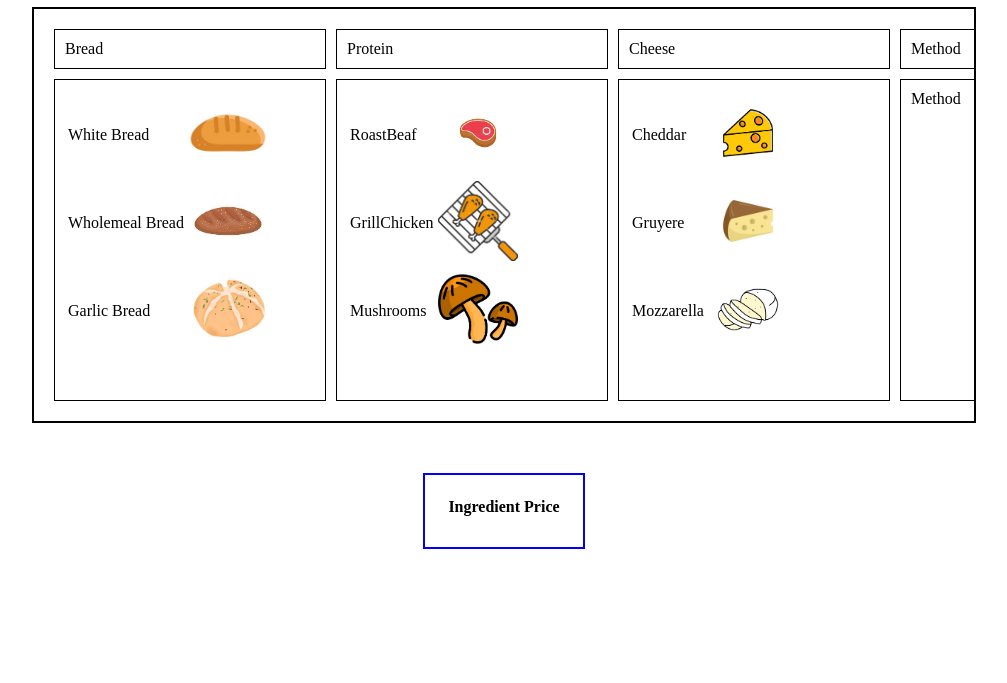
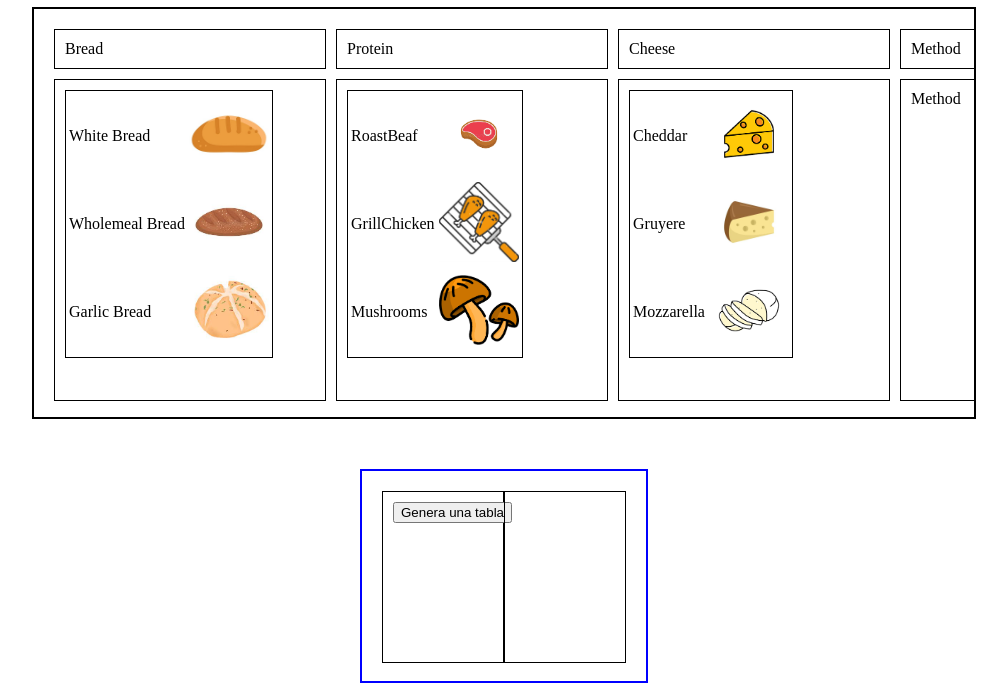
Before and after one commit to Danni-HB/The-self-sandwich, a plain HTML site: page Integrity.html in a window 1280 px wide. Shown: the part 117-800 px from the top of the page, without its empty margins (136-1143 px from the left). Drawn offline with Linux system fonts and the light colour scheme.

Commit message:
version4

```diff
--- a/Integrity.html
+++ b/Integrity.html
@@ -30,6 +30,8 @@
       overflow-x: auto;
     }
     .contenedor2 {
+      display: grid;
+      grid-template-columns: 1fr 1fr;
       border: 2px solid #00f;
       padding: 20px;
       margin-top: 50px;
@@ -55,10 +57,22 @@
       height: 300px;
       box-sizing: content-box;
     }
+    .item{
+      border: 1px solid #000;
+      padding: 50px;
+      box-sizing: border-box;
+      padding: 10px;
+      width: 100px;
+      height: 150px;
+      box-sizing: content-box;
+    }
 
     img{
       width: 80px;
       height: 80px;
+    }
+    table{
+      border: 1px solid #000;
     }
   </style>
 </head>
@@ -182,25 +196,22 @@
             </div>
         </div>
     </div>
+    <div class="contenedor2">
+      <div class="row">
+        <div class="col-md-6">
+          <div class="item" id="ingredients">
+            <input type="button" value="Genera una tabla" onclick="genera_tabla()" />
+          </div>
+        </div>
+      </div>
+      <div class="row">
+        <div class="col-md-6">
+          <div class="item" id="boxSelected">
 
-    <div class="col-md-6">
-        <div class="contenedor2" id="boxSelected">
-          <table>
-            <tr>
-            <th>Ingredient</th>
-            <th>Price</th>
-            </tr>
-            <tr>
-            <td></td>
-            <td></td>
-            </tr>
-            <tr>
-            <td></td>
-            <td></td>
-            </tr>
-        </table>
 
+          </div>
         </div>
+      </div>
     </div>
 
     <script>
@@ -210,11 +221,14 @@
         var vboxCheese = document.getElementById("boxCheese");
         var vboxVege = document.getElementById("boxVege");
         var vboxSauce = document.getElementById("boxSauce");
+        var vboxIngredient = document.getElementById("vboxIngredient");
         var ptin = document.getElementsByClassName("protein");
         var chees = document.getElementsByClassName("cheese");
         var vege = document.getElementsByClassName("vegetable");
         var brea = document.getElementsByClassName("bread");
         var sauc = document.getElementsByClassName("sauce");
+
+        listaDeItems={'white':5, 'whole':7, 'garlic':10};
 
 
         vboxSelected.addEventListener("dragover",(ev) => allowDrop(ev));
@@ -228,6 +242,8 @@
 
         vboxVege.addEventListener("dragover",(ev) => allowDrop(ev));
         vboxVege.addEventListener("drop",(ev) => drop1(ev));
+
+        //vboxIngredient.createElement("Table")
 
         for (var i=0; i<ptin.length; i++){
           brea[i].setAttribute("draggable","true");
@@ -255,7 +271,6 @@
         }
         function startDrag(ev) {
           ev.dataTransfer.setData("id", ev.target.id);
-          //console.log(ev.target.id)
         }
         function allowDrop(ev) {
           console.log("Dropping");
@@ -266,7 +281,69 @@
           var data = ev.dataTransfer.getData("id");
           vboxSelected.appendChild(document.getElementById(data));
           console.log(data);
+          let int32View = new Int32Array(buffer);
+          for (let i = 0; i < int32View.length; i++) {
+            int32View[i] = data;
+          }
+          console.log(int32View[0]);
         }
+        function genera_tabla() {
+      // Obtener la referencia del elemento body
+      var body = document.getElementsByTagName("body")[0];
+
+      // Crea un elemento <table> y un elemento <tbody>
+      var tabla = document.createElement("table");
+      var tblBody = document.createElement("tbody");
+
+      // Crea las celdas
+      for (var i = 0; i < 5; i++) {
+        // Crea las hileras de la tabla
+        var hilera = document.createElement("tr");
+
+        for (var j = 0; j < 2 ; j++) {
+          // Crea un elemento <td> y un nodo de texto, haz que el nodo de
+          // texto sea el contenido de <td>, ubica el elemento <td> al final
+          // de la hilera de la tabla
+          var celda = document.createElement("td");
+          var textoCelda = document.createTextNode(
+            "celda en la hilera " + i + ", columna " + j,);
+          celda.appendChild(textoCelda);
+          hilera.appendChild(celda);
+        }
+
+        // agrega la hilera al final de la tabla (al final del elemento tblbody)
+        tblBody.appendChild(hilera);
+      }
+
+      // posiciona el <tbody> debajo del elemento <table>
+      tabla.appendChild(tblBody);
+      // appends <table> into <body>
+      body.appendChild(tabla);
+      // modifica el atributo "border" de la tabla y lo fija a "2";
+      tabla.setAttribute("border", "2");
+      }
+
+
+
+
+
+
+
+          //switch(data) {
+           // case "white":
+           //   ingredients.println("Delicious White Bread");
+           //   break;
+           // case "whole":
+           // ingredients.println("Delicious White Bread");
+           //   break;
+           // case "garlic":
+           // ingredients.println("Delicious Garlic Bread");
+           //   break;
+           // default:
+           // ingredients.println("i es mayor a tres.");
+
+
+
 
         function drop1(ev) {
           if(ClassName == "protein"){
```
